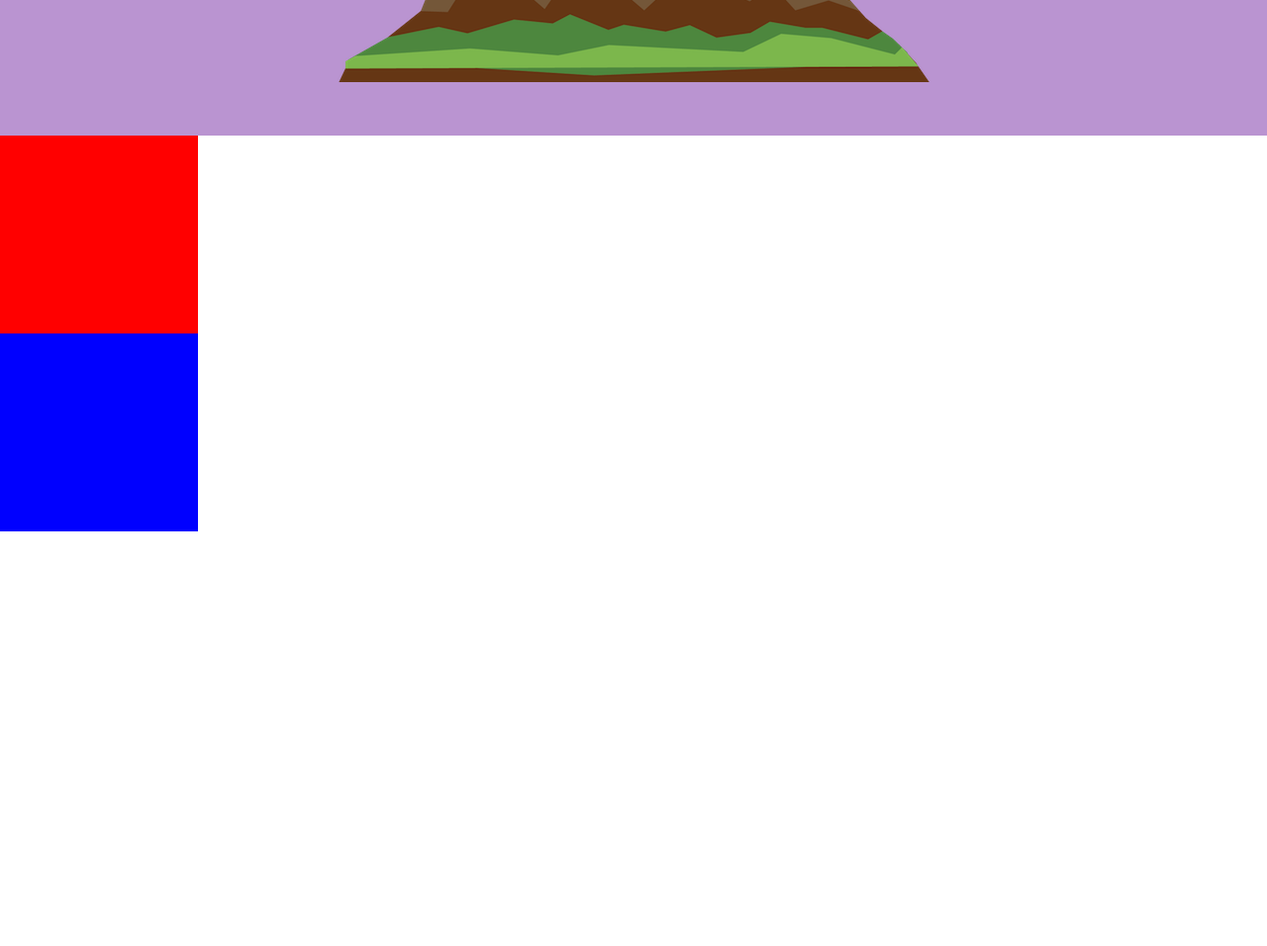
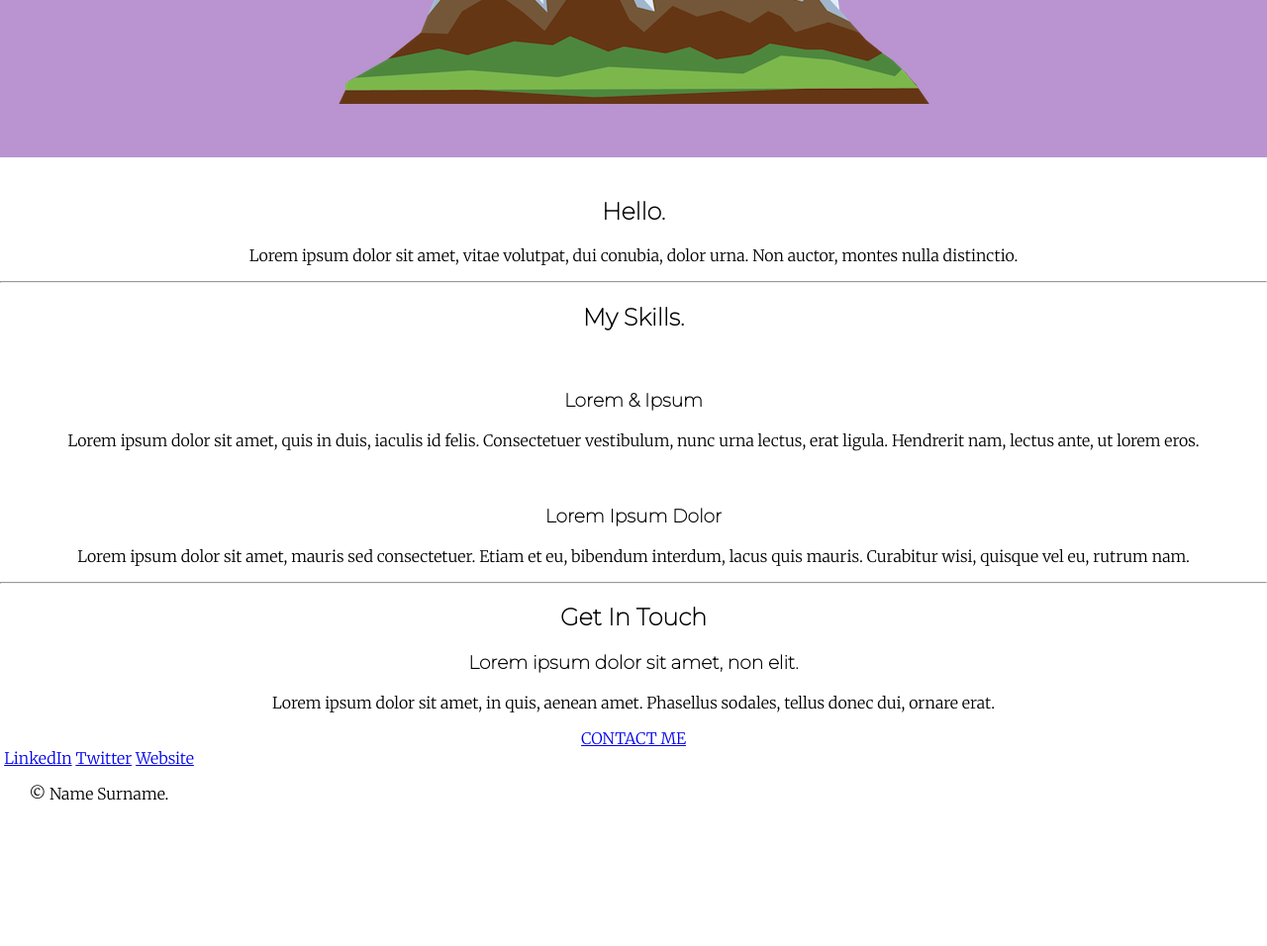
Before and after one commit to khalidx3/Webdev-Tutorial, a plain HTML site: page CSS-My Site/index.html in a window 1280 px wide. Shown: the part 500-1456 px from the top of the page at 99% size. Before the commit the page ends 1037 px from the top, so only its background shows below. Drawn offline with Linux system fonts and the light colour scheme.

Commit message:
CSS Updated

```diff
--- a/CSS-My Site/CSS/style.css
+++ b/CSS-My Site/CSS/style.css
@@ -1,11 +1,20 @@
 body{
     margin: 0;
     text-align: center;
+    font-family: 'Merriweather', serif;
+
 }
 h1{
 
     width: 10%;
     margin: 0 auto 0 auto;
+    font-family: 'Sacramento', cursive;
+}
+h2{
+    font-family: 'Montserrat', sans-serif;
+}
+h3{
+    font-family: 'Montserrat', sans-serif;
 }
 .top-container{
     background-color: #BA94D1 ;
@@ -25,7 +34,7 @@ h1{
 .bottom-container{
     width: 200px;
     height: 200px;
-    background-color: blue;
+
 
 }
 .top-cloud{
--- a/CSS-My Site/index.html
+++ b/CSS-My Site/index.html
@@ -7,6 +7,12 @@
     <title>Khalid Hasan</title>
     <link rel="stylesheet" href="CSS/style.css">
     <link rel="icon" href="favicon.ico?v=2">
+    <!-- Fonts -->
+    <link rel="preconnect" href="https://fonts.googleapis.com">
+<link rel="preconnect" href="https://fonts.gstatic.com" crossorigin>
+<link href="https://fonts.googleapis.com/css2?family=Merriweather:wght@300&display=swap" rel="stylesheet">
+<link href="https://fonts.googleapis.com/css2?family=Merriweather:wght@300&family=Sacramento&display=swap" rel="stylesheet">
+<link href="https://fonts.googleapis.com/css2?family=Merriweather:wght@300&family=Montserrat:wght@100&family=Sacramento&display=swap" rel="stylesheet">
 </head>
 <body>
     <div class="top-container">
@@ -16,12 +22,40 @@
         <img class="bottom-cloud"  src="Images/cloud.png" alt="cloud-img">
         <img src="Images/mountain.png" alt="mountain-img">
     </div>
-    <div class="mid-container">
-
-    </div>
-    <div class="bottom-container">
-
-    </div>
+    <div class="middle-container">
+        <div class="profile">
+          <img src="" alt="">
+          <h2>Hello.</h2>
+          <p>Lorem ipsum dolor sit amet, vitae volutpat, dui conubia, dolor urna. Non auctor, montes nulla distinctio.</p>
+        </div>
+        <hr>
+        <div class="skills">
+          <h2>My Skills.</h2>
+          <div class="skill-row">
+            <img class="" src="" alt="">
+            <h3>Lorem &amp; Ipsum</h3>
+            <p>Lorem ipsum dolor sit amet, quis in duis, iaculis id felis. Consectetuer vestibulum, nunc urna lectus, erat ligula. Hendrerit nam, lectus ante, ut lorem eros.</p>
+          </div>
+          <div class="skill-row">
+            <img class="" src="" alt="">
+            <h3>Lorem Ipsum Dolor</h3>
+            <p>Lorem ipsum dolor sit amet, mauris sed consectetuer. Etiam et eu, bibendum interdum, lacus quis mauris. Curabitur wisi, quisque vel eu, rutrum nam.</p>
+          </div>
+        </div>
+        <hr>
+        <div class="contact-me">
+          <h2>Get In Touch</h2>
+          <h3>Lorem ipsum dolor sit amet, non elit.</h3>
+          <p>Lorem ipsum dolor sit amet, in quis, aenean amet. Phasellus sodales, tellus donec dui, ornare erat.</p>
+          <a class="btn" href="mailto:name@email.com">CONTACT ME</a>
+        </div>
+      </div>
+      <div class="bottom-container">
+        <a class="footer-link" href="https://www.linkedin.com/">LinkedIn</a>
+        <a class="footer-link" href="https://twitter.com/">Twitter</a>
+        <a class="footer-link" href="https://www.appbrewery.co/">Website</a>
+        <p>© Name Surname.</p>
+      </div>
 
 </body>
 </html>
```
